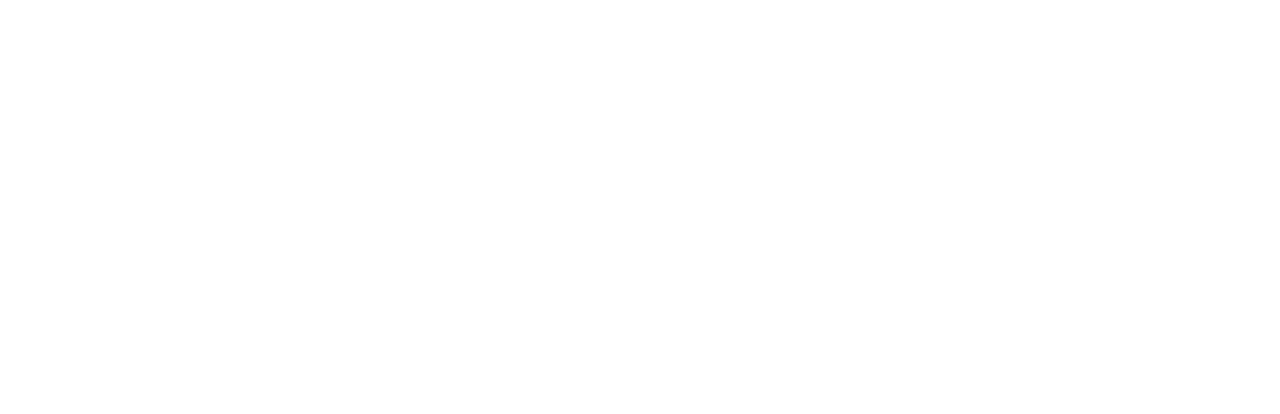
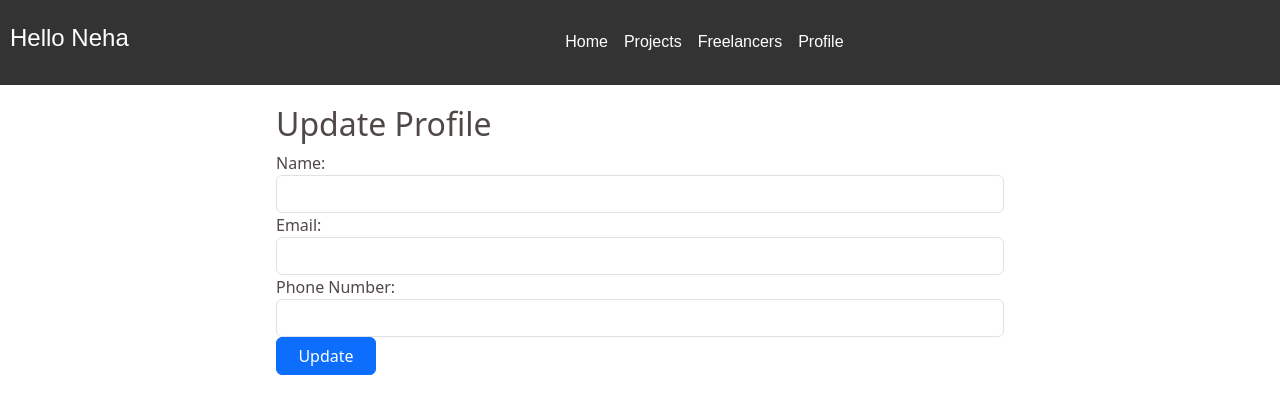
Before and after one commit to nehasirsat/LanceStack, a React (Create React App) app: page /ClientProfile in a window 1280 px wide. Before the commit this address had no page. Shown: the top 414 px of the page. Built offline with nearby package versions, Linux system fonts and the light colour scheme.

Commit message:
updation page added

```diff
--- a/src/App.js
+++ b/src/App.js
@@ -3,10 +3,11 @@
 import { Route,Routes } from 'react-router-dom';
 import Signup from './Pages/Signup';
 import Home from './Pages/Home';
-import ClientPage from './Pages/Client';
+import ClientPage from './Pages/Client/Client';
 import RegisterFreelancer from './Pages/RegisterFreelancer';
-import FreelancerProfile from './Pages/FreelancerProfile';
-import Projects from './Pages/Projects';
+import FreelancerProfile from './Pages/Client/FreelancerProfile';
+import Projects from './Pages/Client/Projects';
+import ClientProfile from './Pages/Client/ClientProfile';
 
 function App() {
   return (
@@ -20,6 +21,7 @@
       <Route path='/registerfreelancer' element={<RegisterFreelancer/>}/>
       <Route path='/FreelancerProfile' element={<FreelancerProfile/>}/>
       <Route path='/Projects' element={<Projects/>}/>
+      <Route path='/ClientProfile' element={<ClientProfile/>}/>
     </Routes>
     </div>
   );
--- a/src/Pages/Client.js
+++ b/src/Pages/Client/Client.js
@@ -1,5 +1,5 @@
-import "../styles/clientpage.css";
-import Navigation from "../components/Navigation";
+import "../../styles/clientpage.css"
+import Navigation from "../../components/Navigation";
 
 export default function ClientPage() {
   return (
--- /dev/null
+++ b/src/Pages/Client/ClientProfile.js
@@ -0,0 +1,116 @@
+import { useState } from "react";
+import "../../styles/clientpage.css"
+import Navigation from "../../components/Navigation";
+
+export default function ClientProfile() {
+
+    const [formData, setFormData] = useState({
+        name: '',
+        email: '',
+        phone: '',
+      });
+
+      const [errors, setErrors] = useState({});
+
+      // Handle input change
+      const handleChange = (e) => {
+        setFormData({
+          ...formData,
+          [e.target.name]: e.target.value,
+        });
+      };
+
+      // Basic validation
+      const validate = () => {
+        let tempErrors = {};
+        let isValid = true;
+
+        if (!formData.name) {
+          tempErrors.name = 'Name is required';
+          isValid = false;
+        }
+
+        if (!formData.email) {
+          tempErrors.email = 'Email is required';
+          isValid = false;
+        } else if (!/\S+@\S+\.\S+/.test(formData.email)) {
+          tempErrors.email = 'Email is invalid';
+          isValid = false;
+        }
+
+        if (!formData.phone) {
+          tempErrors.phone = 'Phone number is required';
+          isValid = false;
+        } else if (!/^\d{10}$/.test(formData.phone)) {
+          tempErrors.phone = 'Phone number is invalid';
+          isValid = false;
+        }
+
+        setErrors(tempErrors);
+        return isValid;
+      };
+
+      // Handle form submission
+      const handleSubmit = (e) => {
+        e.preventDefault();
+        if (validate()) {
+          // Here, you can send the data to the backend server to update the client details
+          console.log('Form data submitted:', formData);
+          alert('Profile updated successfully!');
+          // Reset the form if necessary
+          setFormData({ name: '', email: '', phone: '' });
+        }
+      };
+  return (
+     <div>
+     <Navigation/>
+    <div className="clientprofile">
+      <h2>Update Profile</h2>
+      <form onSubmit={handleSubmit}>
+        <div className="form-group">
+          <label htmlFor="name">Name:</label>
+          <input
+            type="text"
+            className="form-control"
+            id="name"
+            name="name"
+            value={formData.name}
+            onChange={handleChange}
+          />
+          {errors.name && <p className="text-danger">{errors.name}</p>}
+        </div>
+
+        <div className="form-group">
+          <label htmlFor="email">Email:</label>
+          <input
+            type="email"
+            className="form-control"
+            id="email"
+            name="email"
+            value={formData.email}
+            onChange={handleChange}
+          />
+          {errors.email && <p className="text-danger">{errors.email}</p>}
+        </div>
+
+        <div className="form-group">
+          <label htmlFor="phone">Phone Number:</label>
+          <input
+            type="tel"
+            className="form-control"
+            id="phone"
+            name="phone"
+            value={formData.phone}
+            onChange={handleChange}
+          />
+          {errors.phone && <p className="text-danger">{errors.phone}</p>}
+        </div>
+
+        <button type="submit" className="btn btn-primary">
+          Update
+        </button>
+      </form>
+    </div>
+    </div>
+  );
+}
--- a/src/Pages/Projects.js
+++ b/src/Pages/Client/Projects.js
@@ -1,6 +1,5 @@
-
-import Navigation from "../components/Navigation";
-import "../styles/clientpage.css";
+import "../../styles/clientpage.css"
+import Navigation from "../../components/Navigation";
 
 export default function Projects()
 {
--- a/src/styles/clientpage.css
+++ b/src/styles/clientpage.css
@@ -109,3 +109,14 @@
     background-repeat: no-repeat;
     height: 722px;
   }
+  .clientprofile{
+    color: #504747;
+    margin-left: 20%;
+    margin-right: 20%;
+    margin-top: 20px;
+    justify-content: center;
+    padding-left: 20px;
+    padding-right: 20px;
+    padding-bottom: 20px;
+    border-radius: 10px;
+  }
```
Also changed, not shown: src/Pages/Client/FreelancerProfile.js (renamed from src/Pages/FreelancerProfile.js, +4 -3 lines), src/components/EmployeeDetails.js (deleted, +0 -34 lines).
